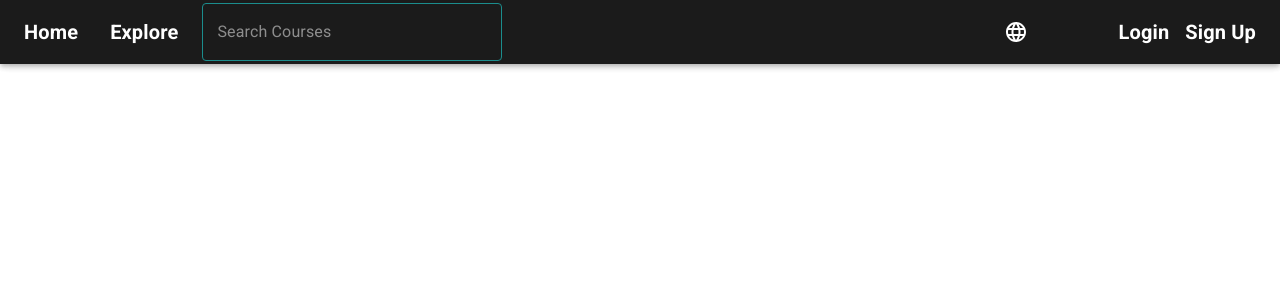
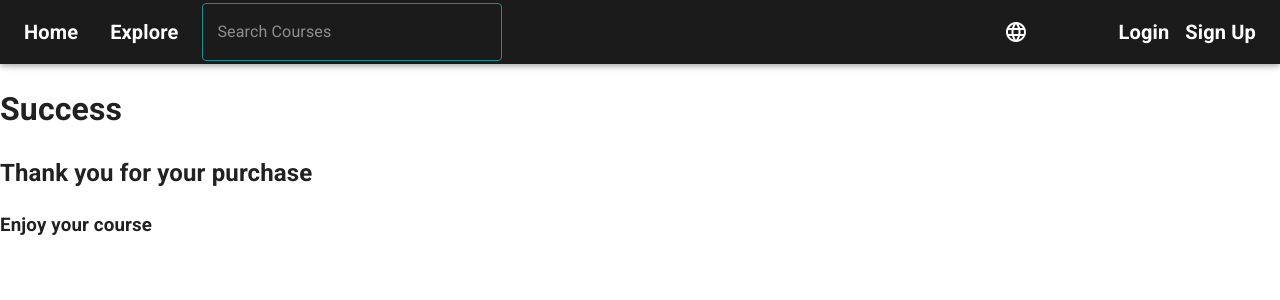
Before and after one commit to Advanced-Computer-Lab-2022/Asyad-El-Code, a React (Create React App) app in the folder client/: page /success/1 in a window 1280 px wide. Shown: the top 300 px of the page. Built offline with nearby package versions, Linux system fonts and the light colour scheme; no server answers.

Commit message:
fixing my courses page

```diff
--- a/client/src/App.js
+++ b/client/src/App.js
@@ -22,6 +22,7 @@ import { ConfirmPassword } from "./components/Auth/SendEmail";
 import { createTheme, ThemeProvider } from "@mui/material";
 import PersistentDrawerLeft from "./components/Course/CourseContents";
 import Testo from "./components/Trainee/test";
+import { SuccessPage } from "./components/Trainee/SuccessPage";
 const theme = createTheme({
   palette: {
     primary: {
@@ -81,6 +82,9 @@ export const App = () => {
               <Route exact path="/ta">
                 <Testo></Testo>
               </Route>
+              <Route exact path="/success/:courseId">
+                <SuccessPage></SuccessPage>
+              </Route>
 
               <Route exact path="/instructorProfile">
                 <InstructorProfile></InstructorProfile>
--- a/client/src/api/individualTrainees.js
+++ b/client/src/api/individualTrainees.js
@@ -68,3 +68,11 @@ export const getNotes = async (userId, courseId, lectureId) =>
 // //TODO
 // export const getAllNotes = async (lectureId, courseId) =>
 //   await API.get(`/getAllNotes?lectureId=${lectureId}&courseId=${courseId}`);
+
+export const enrollCourse = async (courseId, individualTraineeId) =>
+  await API.post(
+    `/enrollCourse?courseId=${courseId}&id=${individualTraineeId}`
+  );
+
+export const payCourse = async (courses) =>
+  await API.post(`/payCourse`, courses);
--- a/client/src/components/Course/CourseCard.js
+++ b/client/src/components/Course/CourseCard.js
@@ -10,6 +10,7 @@ import { Grid, Link } from "@mui/material";
 import useStyles from "../../css/course";
 import styled from "@emotion/styled";
 import { useSelector } from "react-redux";
+import { payCourse } from "../../api/individualTrainees";
 
 import { useHistory } from "react-router-dom";
 export default function CourseCard({ isCourseInUserCourses, course }) {
@@ -20,6 +21,15 @@ export default function CourseCard({ isCourseInUserCourses, course }) {
     fontSize: 12,
   });
   console.log("IS HERE COURSE ? : ", isCourseInUserCourses);
+
+  const payForCourse = async () => {
+    try {
+      const { data } = await payCourse(course);
+      window.location = data.url;
+    } catch (error) {
+      console.log(error);
+    }
+  };
   return (
     <Card sx={{ width: 345 }}>
       <CardMedia
@@ -60,6 +70,7 @@ export default function CourseCard({ isCourseInUserCourses, course }) {
                   backgroundColor: "#2F2B2E",
                 }}
                 variant="contained"
+                onClick={payForCourse}
               >
                 {" "}
                 {/* TODO Checking if he has the course */}
--- /dev/null
+++ b/client/src/components/Trainee/CancelPage.js
@@ -0,0 +1,5 @@
+import React from "react";
+
+export const CancelPage = () => {
+  return <div>CancelPage</div>;
+};
--- a/client/src/components/Trainee/MyCourses.js
+++ b/client/src/components/Trainee/MyCourses.js
@@ -26,7 +26,8 @@ import { useDispatch, useSelector } from "react-redux";
 import { getTrainee } from "../../actions/individualTrainees";
 import image from "../../images/point.png";
 import { useHistory } from "react-router-dom";
-import { getCourse } from "../../actions/courses.js";
+import { getCourse, getCourses } from "../../actions/courses.js";
+import { getAllInstructorCourses } from "../../actions/instructor.js";
 
 const bull = (
   <Box
@@ -48,9 +49,12 @@ const MyCourses = () => {
 
   useEffect(() => {
     dispatch(getTrainee());
+    dispatch(getCourses());
   }, []);
 
   const handleClick = (courseTitle, courseId) => {
+    console.log("THE COURSE ID IS ", courseId);
+    console.log("THE COURSE TITLE IS ", courseTitle);
     dispatch(getCourse(courseId, history, courseTitle));
   };
 
@@ -71,7 +75,7 @@ const MyCourses = () => {
       >
         {courses.map((course, index) => {
           return (
-            <Grid item xs={3}>
+            <Grid key={index} item xs={3}>
               <Card
                 onClick={() => handleClick(course.title, course._id)}
                 sx={{ width: 300, height: 250 }}
--- /dev/null
+++ b/client/src/components/Trainee/SuccessPage.js
@@ -0,0 +1,42 @@
+import React, { useEffect, useState } from "react";
+import { useParams } from "react-router-dom";
+import { useDispatch } from "react-redux";
+import { enrollCourse } from "../../api/individualTrainees";
+
+export const SuccessPage = () => {
+  const [spinner, setSpinner] = useState(true);
+
+  const { courseId } = useParams();
+  useEffect(() => {
+    enrollCourse(courseId, user?.result?._id);
+  }, []);
+  const user = JSON.parse(localStorage.getItem("profile"));
+  console.log("Iam the user", user);
+  console.log("USER ID ", user?.result?._id);
+  console.log("COURSE ID ", courseId);
+  //change spinner when component did mount to false after a whilte
+  useEffect(() => {
+    setTimeout(() => {
+      setSpinner(false);
+    }, 3000);
+  }, []);
+
+  return (
+    <div>
+      {spinner ? (
+        <div className="spinner">
+          <div className="spinner-border text-primary" role="status">
+            <span className="sr-only">Loading...</span>
+          </div>
+        </div>
+      ) : (
+        <div>
+          <h1>Success</h1>
+
+          <h2>Thank you for your purchase</h2>
+          <h3>Enjoy your course</h3>
+        </div>
+      )}
+    </div>
+  );
+};
--- a/client/src/components/Trainee/test.js
+++ b/client/src/components/Trainee/test.js
@@ -1,7 +1,6 @@
 import { Button } from "@mui/material";
 import React from "react";
 import axios from "axios";
-import { useHistory } from "react-router-dom";
 
 const course = {
   _id: "1",
@@ -11,14 +10,11 @@ const course = {
   duration: 10,
 };
 export const Testo = () => {
-  const history = useHistory();
   const checkOut = async () => {
     await axios
-      .post("http://localhost:8000/individualTrainee/checkout", course)
+      .post("http://localhost:8000/individualTrainee/payCourse", course)
       .then((res) => {
         console.log("RES", res);
-        // history.push(`${res.data.url}`);
-
         window.location = res.data.url;
       })
       .catch((err) => {
--- a/client/src/reducers/individualTrainee.js
+++ b/client/src/reducers/individualTrainee.js
@@ -11,6 +11,7 @@ export default (individualTrainee = {}, action) => {
       return action.payload;
     case UPDATE_TRAINEE:
       return action.payload;
+
     default:
       return individualTrainee;
   }
```
Also changed, not shown: 2 other files (tests, documents, lock files or other folders).
